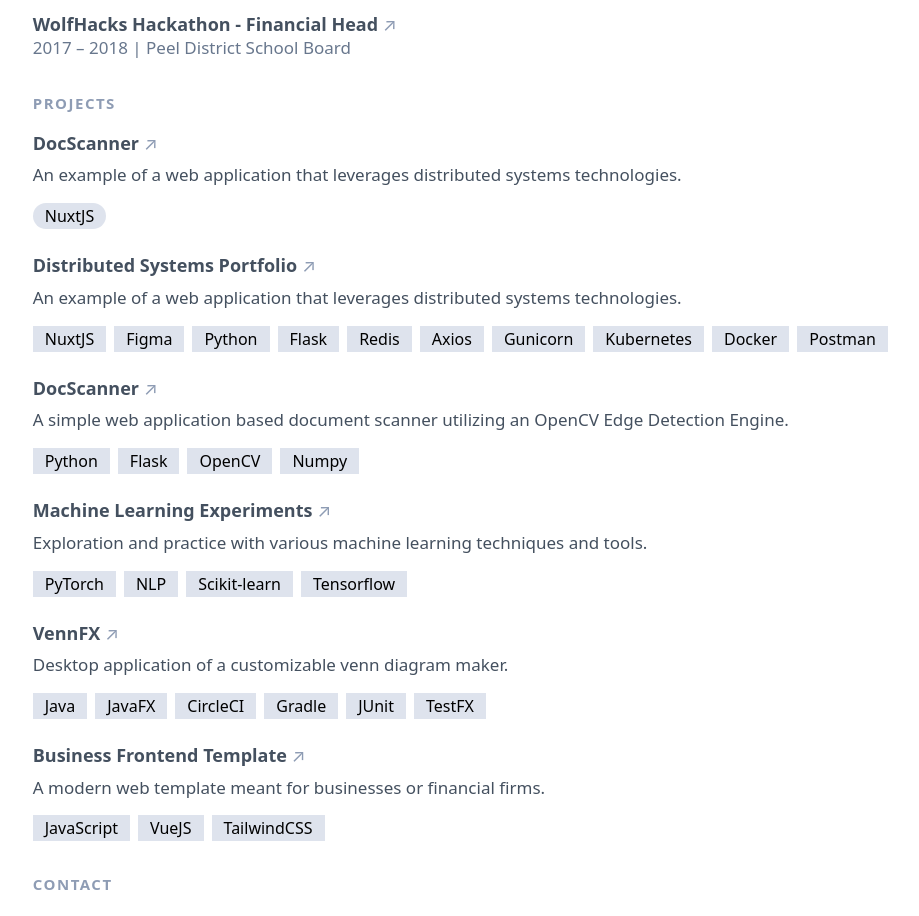
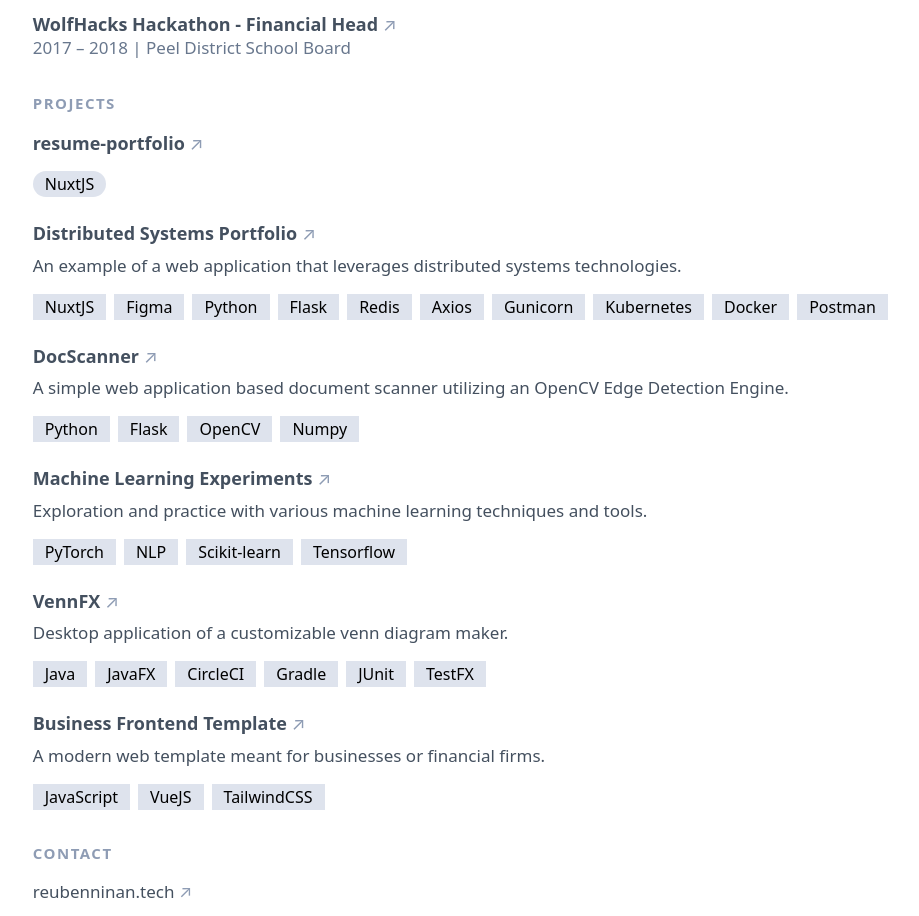
Before and after one commit to ReubenMathew/resume-portfolio, a Vue app: page / in a window 1280 px wide. Shown: the part 1000-1916 px from the top of the page, without its empty margins (140-1059 px from the left). Built offline with nearby package versions, Linux system fonts and the light colour scheme; no server answers.

Commit message:
updated sample prop for proof of concept

```diff
--- a/src/components/Projects/ProjectCard.vue
+++ b/src/components/Projects/ProjectCard.vue
@@ -13,13 +13,12 @@
         </p> -->
         </header>
         <p class="mt-2 text-md text-gray-700 leading-normal">
-        An example of a web application that leverages distributed systems technologies.
+            {{description}}
         </p>
         <ul class="my-2 mb-6 flex flex-wrap text-md leading-relaxed">
             <li class="rounded-full px-3 mr-2 mt-2 text-base text-gray-750 print:bg-white print:border-inset bg-gray-200">
                 NuxtJS
             </li>
-
         </ul>
     </section>
 </template>
@@ -44,6 +43,7 @@ export default {
                     }
                 })
                 .then((response) => {
+                    this.description = response.data.result
                     console.log(response.data);
                 })
                 .catch((error) => {
--- a/src/components/Projects/Projects.vue
+++ b/src/components/Projects/Projects.vue
@@ -8,7 +8,7 @@
             PROJECTS
         </h2>
 
-        <ProjectCard name="DocScanner"/>
+        <ProjectCard name="resume-portfolio"/>
 
         <section class="mb-4 break-inside-avoid">
             <header>
```
